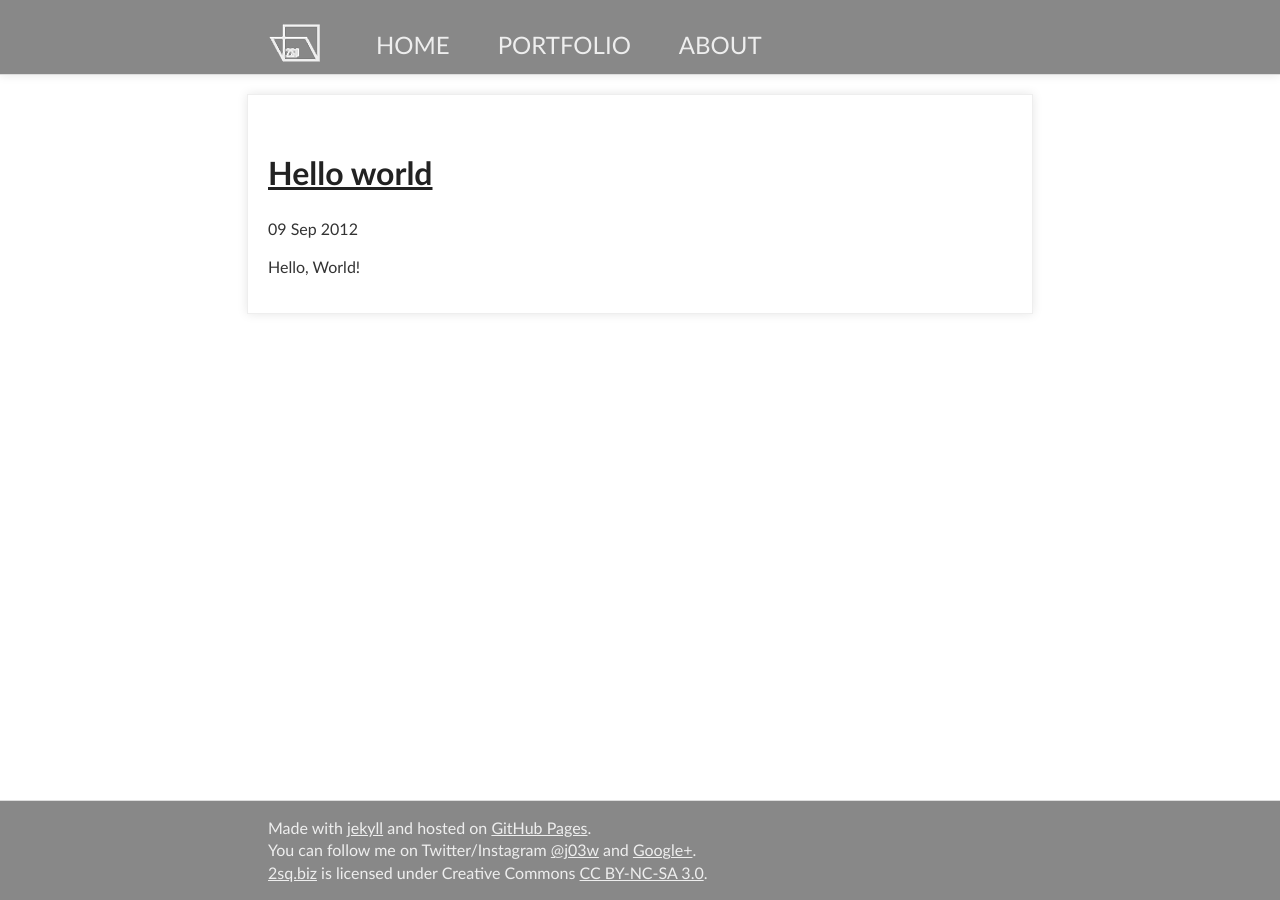
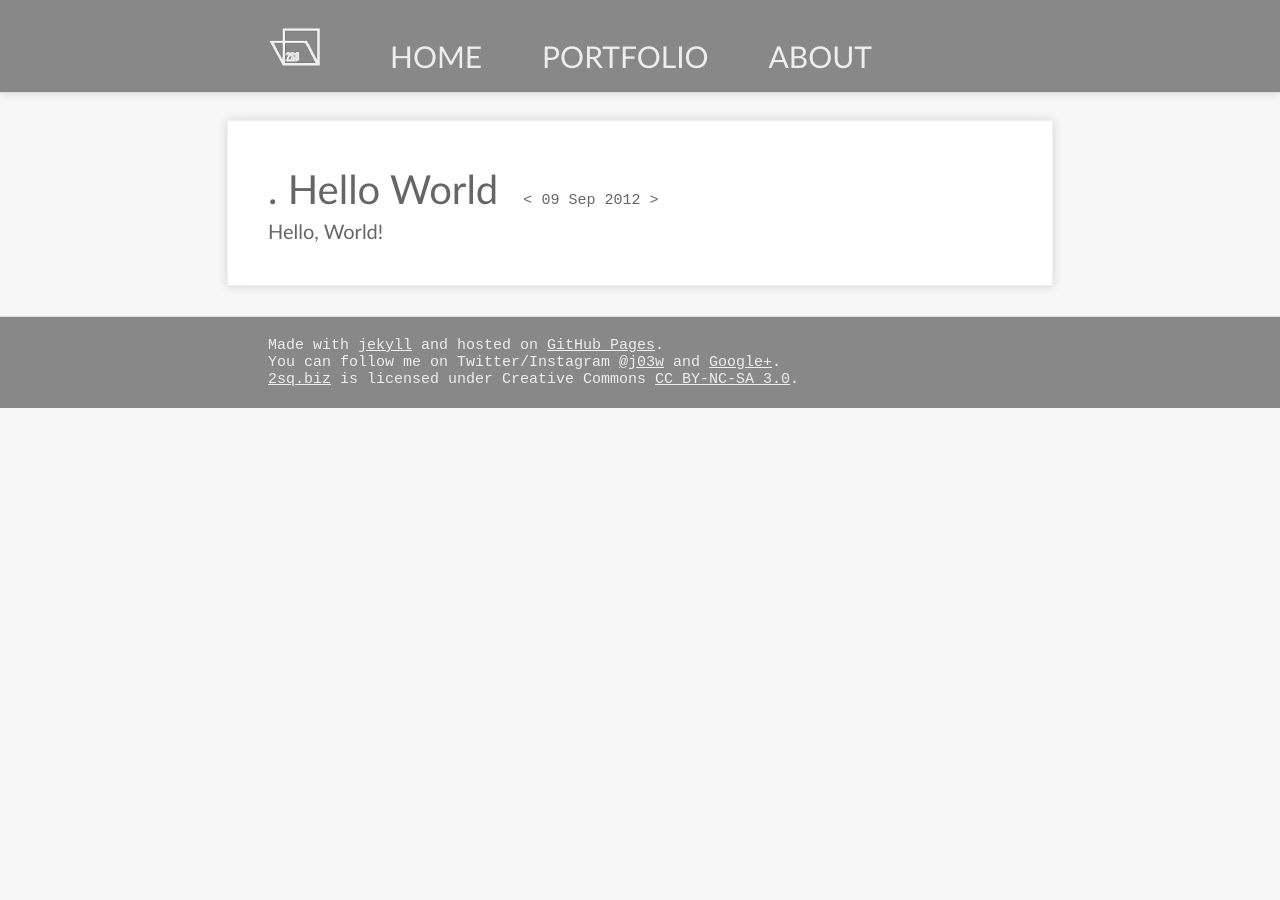
Before and after one commit to j03w/j03w.github.com, a Jekyll site: the page built from index.html, in a window 1280 px wide. Built offline with Jekyll 4.4.1, drawn with Linux system fonts in a browser that asks for light colours.

Commit message:
modify some template styling

```diff
--- a/_config.yml
+++ b/_config.yml
@@ -1,3 +1,3 @@
 auto:        true
 pygments:    true
-permalink:   /:title.html
+permalink:   /:slug.html
--- a/_layouts/default.html
+++ b/_layouts/default.html
@@ -26,9 +26,9 @@
       <div class="brand"><img src="images/logo.png" /></div>
       <nav>
         <ul>
-          <li><a href="#">HOME</a></li>
-          <li><a href="#">PORTFOLIO</a></li>
-          <li><a href="#">ABOUT</a></li>
+          <li class="nav-item"><a href="/">HOME</a></li>
+          <li class="nav-item"><a href="#">PORTFOLIO</a></li>
+          <li class="nav-item"><a href="#">ABOUT</a></li>
         </ul>
       </nav>
     </div>
@@ -40,11 +40,11 @@
   </div>
   </div>
   <footer class="page-footer">
-    <div class="wrapper">
+    <p class="wrapper">
       Made with <a href="http://jekyllrb.com" title="jekyll">jekyll</a> and hosted on <a href="http://pages.github.com" title="GitHub Pages">GitHub Pages</a>.<br />
       You can follow me on Twitter/Instagram <a href="https://twitter.com/j03w" title="Twitter:@j03w">@j03w</a> and <a href="https://plus.google.com/114376577773418922357" title="Joe Wong on Google+">Google+</a>.<br />
       <a href="/" title="2sq.biz">2sq.biz</a> is licensed under Creative Commons <a href="http://creativecommons.org/licenses/by-nc-sa/3.0/" title="Creative Commons: Attribution-NonCommercial-ShareAlike 3.0 Unported (CC BY-NC-SA 3.0)">CC BY-NC-SA 3.0</a>.
-    </div>
+    </p>
   </footer>
 
   <script>
--- a/_layouts/post.html
+++ b/_layouts/post.html
@@ -4,11 +4,11 @@ layout: default
 
 <article>
 	<header>
-		<h1>{{ page.title || capitalize }}</h1>
-		<h2>{{  }}</h2>
+		<h1>{{ page.title }}</h1>
 	</header>
 		{{ content }}
 	<footer>
-		<p>published on: <time value="{{ page.date }}">{{ page.date | date_normalise }}</time></p>
+		<p><time value="{{ page.date }}">{{ page.date | date: "%A, %d %B %Y – %H:%M %Z" }}</time></p>
+		<a href="index.html" title="back" class="back">«</a>
 	</footer>
 </article>
--- a/index.html
+++ b/index.html
@@ -6,14 +6,14 @@ title: Home
 <!-- Show last 10 posts here -->
 {% for post in site.posts limit: 10  %}
 
-    <article>
-
+    <article class="index-item">
       <header>
-        <h1><a href="{{ post.url }}">{{ post.title | capitalize }}</a></h1>
-        <p class="date">{{ post.date | date_to_string }}</p>
+        <a href="{{ post.url }}">
+        	<h1 class="title">{{ post.post_id }}. {{ post.title }}</h1>
+        	<span class="pub-date">< <time value="{{ post.date }}">{{ post.date | date_to_string }}</time> ></span>
+        </a>
       </header>
-
-      <section class="entry">{{ post.description }}</section>
+      <section class="description">{{ post.description }}</section>
     </article>
 
 {% endfor %}
--- a/stylesheets/main.css
+++ b/stylesheets/main.css
@@ -2,29 +2,56 @@
  HTML5 Boilerplate styles - h5bp.com (generated via initializr.com)
  ========================================================================== */
 @import url(pygment_trac.css);
-html { width: 100%; background-color: white; }
-::-moz-selection { background: #f30; text-shadow: none; }
-::selection { background: #f30; text-shadow: none; }
+html { width: 100%; background-color: #f7f7f7; }
+::-moz-selection { background: #d33; text-shadow: none; }
+::selection { background: #d33; color: white; text-shadow: none; }
 hr { display: block; height: 1px; border: 0; border-top: 1px solid #ccc; margin: 1em 0; padding: 0; }
 img { vertical-align: middle; }
 .chromeframe { margin: 0.2em 0; background: #ccc; color: #333; padding: 0.2em 0; }
-body { font-size: 1em; line-height: 1.4; font-family: 'Gill Sans', 'Century Gothic', 'Helvetica Neue', Arial, 'sans serif'; color: #333; font-weight: 200; }
+body { font-size: 1.25em; line-height: 1.4; font-family: 'Gill Sans', 'Century Gothic', 'Helvetica Neue', Arial, 'sans serif'; color: #333; font-weight: 200; }
 
-a, a:visited { color: #222; text-decoration: underline; }
-a:hover { font-weight: bold; }
+pre,code,kbd,samp {
+  background-color: #ededed;
+  padding: 0.5em;
+  -webkit-border-radius: 10px;
+  border-radius: 10px;
+}
+
+span code { display: inline; padding: 0 0.25em; }
+
+h1, h2, h3, h4, h5, h6 { font-weight: normal; }
+a, a:visited { color: #666; text-decoration: none; }
+p a, p a:visited { text-decoration: underline; }
+a:hover {
+  color: #d33;
+  text-decoration: none;
+  -webkit-transition: all 500ms ease;
+  -moz-transition: all 500ms ease;
+  -ms-transition: all 500ms ease;
+  -o-transition: all 500ms ease;
+  transition: all 500ms ease;
+}
 
 .wrapper { max-width: 744px; margin: 0 auto; }
-.spacing { padding-top: 94px; padding-bottom: 20px; }
-.content { padding: 35px 20px; border: 1px solid #eee; box-shadow: 0 1px 0 rgba(255, 255, 255, 0),0 0 10px rgba(0, 0, 0, 0.1); }
+.spacing { padding-top: 6em; padding-bottom: 1.5em; }
+.content { background-color: white; color: #666; padding: 40px; border: 1px solid #eee; box-shadow: 0 1px 0 rgba(255, 255, 255, 0),0 0 10px rgba(0, 0, 0, 0.15); }
 .page-header, .page-footer { background-color: #888; color: #eee; margin: 0; }
-.page-header { position: fixed; top: 0; width: 100%; border-bottom: 1px solid #ddd; box-shadow: 0 1px 0 rgba(255, 255, 255, 0),0 0 10px rgba(0, 0, 0, 0.1); }
-.page-footer { position: absolute; bottom: 0;  width: 100%; padding: 1em 0; border-top: 1px solid #ddd; }
+.page-header { position: fixed; top: 0; width: 100%; border-bottom: 1px solid #ddd; box-shadow: 0 1px 0 rgba(255, 255, 255, 0),0 0 10px rgba(0, 0, 0, 0.15); }
+.page-footer { padding: 1em 0; border-top: 1px solid #ddd; }
 
 .page-header a, .page-footer a { color: #eee; }
-.brand, nav ul a {  float: left; }
+.page-footer a:hover { color: #d33;  }
+
+.brand, .nav-item a {  float: left; }
 .brand img { padding-right: 2em;}
-nav ul a { text-decoration: none; font-size: 1.5em; padding: 0.5em 1em; }
-nav ul a:hover { font-weight: 200; background-color: red; }
+
+.nav-item a { font-size: 1.5em; padding: 0.5em 1em; }
+.nav-item a:hover { background-color: #d33; color: #eee; }
+
+.title { display: inline; padding-right: 0.5em; }
+.pub-date, footer p { font: 0.75em 'Courier New', coureir, monospace; }
+
+.back { display: block; }
 
 /* ==========================================================================
  Helper classes
```
Also changed, not shown: 1 other file.
